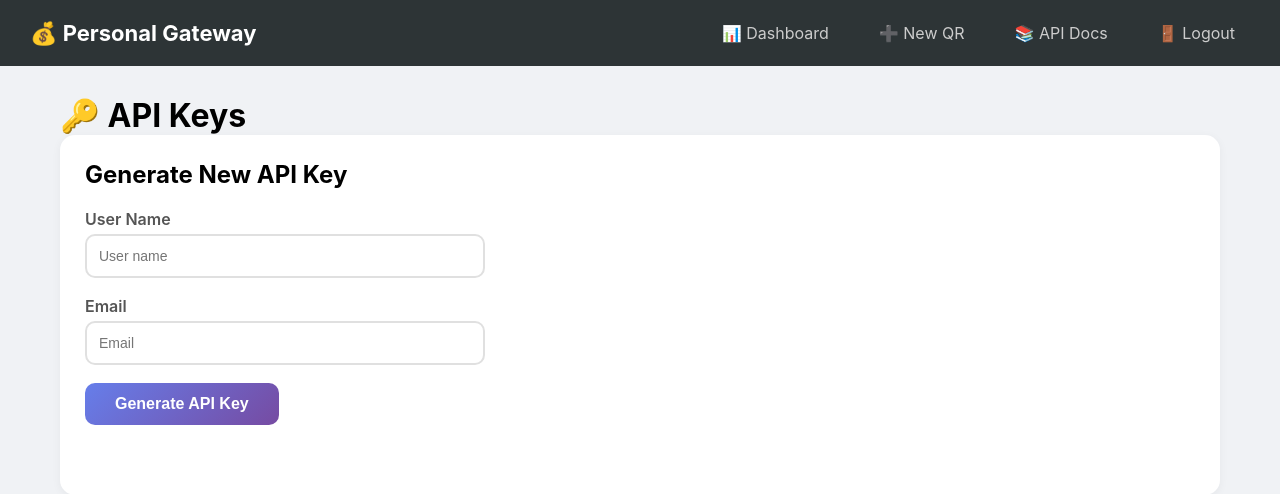
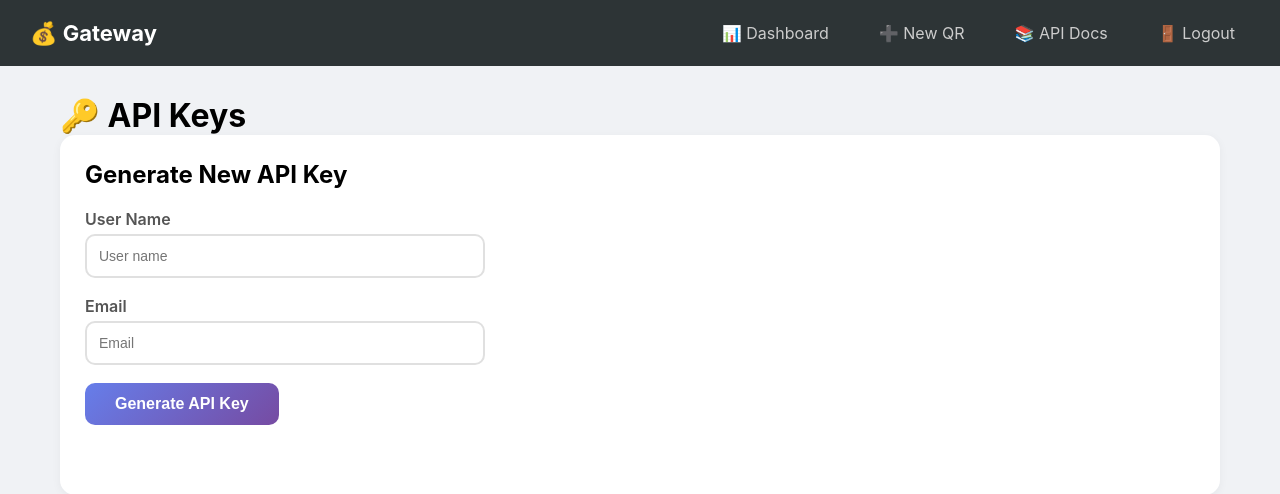
Before and after one commit to exploits99621/gateway, a Flask app: page /api-keys in a window 1280 px wide. Shown: the top 494 px of the page. Run offline with Flask 3, Linux system fonts and the light colour scheme; tables that the repository leaves empty hold one stand-in row (values such as "Sample post").

Commit message:
Update api_keys.html

```diff
--- a/templates/api_keys.html
+++ b/templates/api_keys.html
@@ -3,12 +3,12 @@
 <head>
     <meta charset="UTF-8">
     <meta name="viewport" content="width=device-width, initial-scale=1.0">
-    <title>API Keys - Personal Gateway</title>
+    <title>API Keys - Gateway</title>
     <link rel="stylesheet" href="{{ url_for('static', filename='style.css') }}">
 </head>
 <body>
     <nav class="navbar">
-        <div class="nav-brand">💰 Personal Gateway</div>
+        <div class="nav-brand">💰 Gateway</div>
         <div class="nav-links">
             <a href="/dashboard">📊 Dashboard</a>
             <a href="/generate">➕ New QR</a>
@@ -40,15 +40,7 @@
             <h2>Your API Keys</h2>
             <div class="table-container">
                 <table>
-                    <thead>
-                        <tr>
-                            <th>API Key</th>
-                            <th>User</th>
-                            <th>Email</th>
-                            <th>Created</th>
-                            <th>Status</th>
-                        </tr>
-                    </thead>
+                    <thead><tr><th>API Key</th><th>User</th><th>Email</th><th>Created</th><th>Status</th></tr></thead>
                     <tbody>
                         {% for key in keys %}
                         <tr>
@@ -56,13 +48,7 @@
                             <td>{{ key.user_name }}</td>
                             <td>{{ key.email }}</td>
                             <td>{{ key.created_at }}</td>
-                            <td>
-                                {% if key.is_active %}
-                                <span class="badge success">✅ Active</span>
-                                {% else %}
-                                <span class="badge danger">❌ Inactive</span>
-                                {% endif %}
-                            </td>
+                            <td>{% if key.is_active %}<span class="badge success">✅ Active</span>{% else %}<span class="badge danger">❌ Inactive</span>{% endif %}</td>
                         </tr>
                         {% endfor %}
                     </tbody>
@@ -74,7 +60,6 @@
     <script>
         document.getElementById('apiForm').addEventListener('submit', async function(e) {
             e.preventDefault();
-
             const result = document.getElementById('apiResult');
             const formData = new FormData(this);
 
@@ -86,16 +71,9 @@
                     method: 'POST',
                     body: formData
                 });
-
                 const data = await response.json();
-
                 if (data.status === 'success') {
-                    result.innerHTML = `
-                        ✅ API Key Generated!
-                        <p><strong>Key:</strong> <code>${data.api_key}</code></p>
-                        <p><strong>User:</strong> ${data.user_name}</p>
-                        <p><strong>Email:</strong> ${data.email}</p>
-                    `;
+                    result.innerHTML = `✅ API Key Generated!<p><strong>Key:</strong> <code>${data.api_key}</code></p><p><strong>User:</strong> ${data.user_name}</p>`;
                     result.className = 'success';
                     setTimeout(() => location.reload(), 3000);
                 }
```
